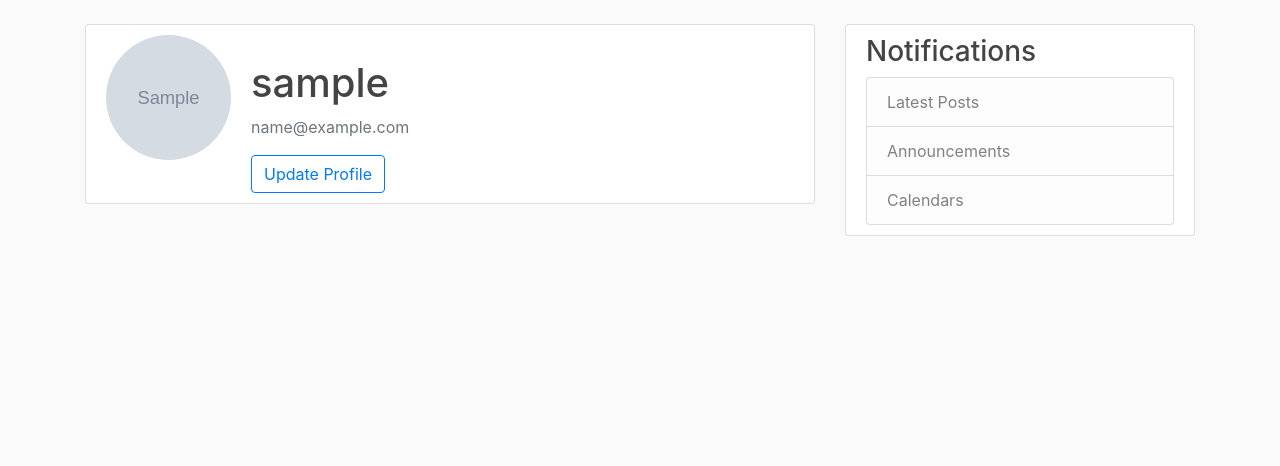
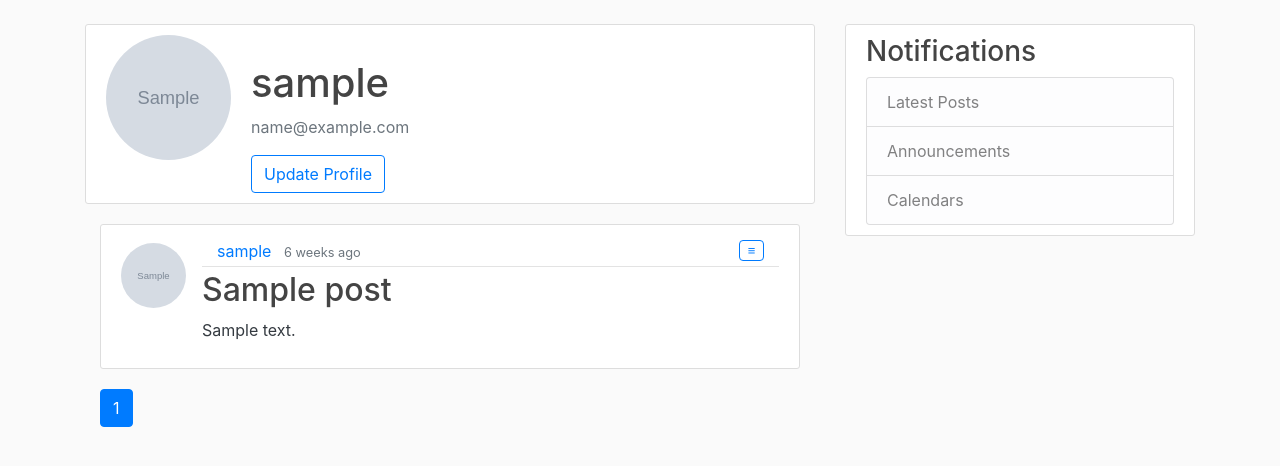
Before and after one commit to ahmedmeshref/ALU_Blog, a Flask app: page /profile/1 in a window 1280 px wide. Shown: the part 56-522 px from the top of the page. Run offline with Flask 2, Linux system fonts and the light colour scheme; a user stored in the database is signed in; tables that the repository leaves empty hold one stand-in row (values such as "Sample post"); grey boxes marked "Sample" are stand-in pictures; some libraries are stand-ins or nearby versions.

Commit message:
users can see posts in their profile page

```diff
--- a/blog/routes.py
+++ b/blog/routes.py
@@ -79,9 +79,14 @@ def profile(user_id):
     same_user = True
     if user != current_user:
         same_user = False
+    # send the user posts
+    current_page = request.args.get('current_page', 1, type=int)
+    posts = Post.query.filter_by(author=user).order_by(desc(Post.date)).paginate(page=current_page, per_page=6)
     image_f = url_for('static', filename='profile_pics/' + user.profile_image)
-    return render_template("profile.html", title=f"profile - {current_user.username}",
-                           profile_image=image_f, change_profile=same_user)
+    return render_template("profile.html", title=f"profile - {user.username}",
+                           profile_image=image_f, change_profile=same_user,
+                           posts=posts, now=datetime.now().strftime("%Y-%m-%d %H:%M:%S"),
+                           datetime=datetime, user=user)
 
 
 def save_picture(new_picture):
--- a/blog/templates/home.html
+++ b/blog/templates/home.html
@@ -49,7 +49,7 @@
         </article>
     {% endfor %}
 {#    create a loop for all post pages in the database#}
-    <div class="container-fluid mt-2 mb-3" style="margin-left:38%;">
+    <div class="container-fluid mt-2 mb-3" style="position: center">
         {% for page_num in posts.iter_pages(left_edge=1, right_edge=1, left_current=1, right_current=2) %}
             {% if page_num %}
                 {% if page_num == posts.page %}
--- a/blog/templates/profile.html
+++ b/blog/templates/profile.html
@@ -6,8 +6,8 @@
       <div class="media">
         <img class="rounded-circle account-img" src="{{ profile_image }}">
         <div class="media-body">
-          <h2 class="account-heading mt-4">{{ current_user.username }}</h2>
-          <p class="text-secondary">{{ current_user.email }}</p>
+          <h2 class="account-heading mt-4">{{ user.username }}</h2>
+          <p class="text-secondary">{{ user.email }}</p>
           {% if change_profile %}
               <form method="POST" action="">
                  <button class="btn btn-outline-primary">Update Profile</button>
@@ -18,4 +18,67 @@
       {% block change_username %}
       {% endblock %}
     </div>
+    <div class="container-fluid">
+        {% for post in posts.items %}
+            <article class="media content-section">
+              <img src="{{ url_for('static', filename='profile_pics/' + post.author.profile_image) }}"
+                   alt="user_image" class="rounded-circle article-img mt-2">
+              <div class="media-body">
+                  <div class="container article-metadata mt-1">
+                      <div class="row">
+                        <div class="col-sm">
+                           <a class="mr-2" href="{{ url_for('profile', user_id=post.author.id) }}">{{ post.author.username }}</a>
+                           <small class="text-muted">
+                              {% set time_diff = datetime.strptime(now, "%Y-%m-%d %H:%M:%S") -
+                              datetime.strptime(post.date.strftime("%Y-%m-%d %H:%M:%S"), "%Y-%m-%d %H:%M:%S") %}
+                              {% if time_diff.days//7 %}
+                                {{ time_diff.days//7 }} weeks ago
+                              {% elif time_diff.days %}
+                                {{ time_diff.days }} days ago
+                              {% elif time_diff.seconds//3600 %}
+                                {{ time_diff.seconds // 3600 }} hours ago
+                              {% elif time_diff.seconds//60 %}
+                                {{ time_diff.seconds // 60 }} minutes ago
+                              {% else %}
+                                1 minute ago
+                              {% endif %}
+                          </small>
+                        </div>
+                        <div class=".col-sm-">
+                          {% if post.author == current_user %}
+                                <div class="container">
+                                  <button class="btn btn-outline-primary mb-1 mt-0" data-toggle="dropdown"
+                                          style="font-size: 13px; padding: 0px; width: 25px;">≡</button>
+                                    <div class="dropdown-menu" aria-labelledby="dropdownMenuButton">
+                                        <a class="btn btn-primary dropdown-item" href="{{ url_for('edit_post', post_id=post.id) }}">Edit</a>
+                                        <a class="btn btn-danger dropdown-item" href="{{ url_for('delete_post', post_id=post.id) }}">
+                                          Delete
+                                        </a>
+                                    </div>
+                                </div>
+                          {% endif %}
+                        </div>
+                      </div>
+                  </div>
+                <h2><a class="article-title" href="{{ url_for('show_post', username=post.author.username, post_id=post.id) }}">
+                    {{ post.title }}</a></h2>
+                <p class="article-content text-dark">{{ post.content }}</p>
+              </div>
+            </article>
+        {% endfor %}
+    {#    create a loop for all post pages in the database#}
+        <div class="mt-2 mb-3">
+            {% for page_num in posts.iter_pages(left_edge=1, right_edge=1, left_current=1, right_current=2) %}
+                {% if page_num %}
+                    {% if page_num == posts.page %}
+                        <a href="{{ url_for('home', current_page=page_num) }}" class="btn btn-primary">{{ page_num }}</a>
+                    {% else %}
+                        <a href="{{ url_for('home', current_page=page_num) }}" class="btn btn-outline-primary">{{ page_num }}</a>
+                    {% endif %}
+                {% else %}
+                    ...
+                {% endif %}
+            {% endfor %}
+        </div>
+    </div>
 {% endblock %}
```
Also changed, not shown: blog/templates/edit_profile.html (+17 -2 lines).
